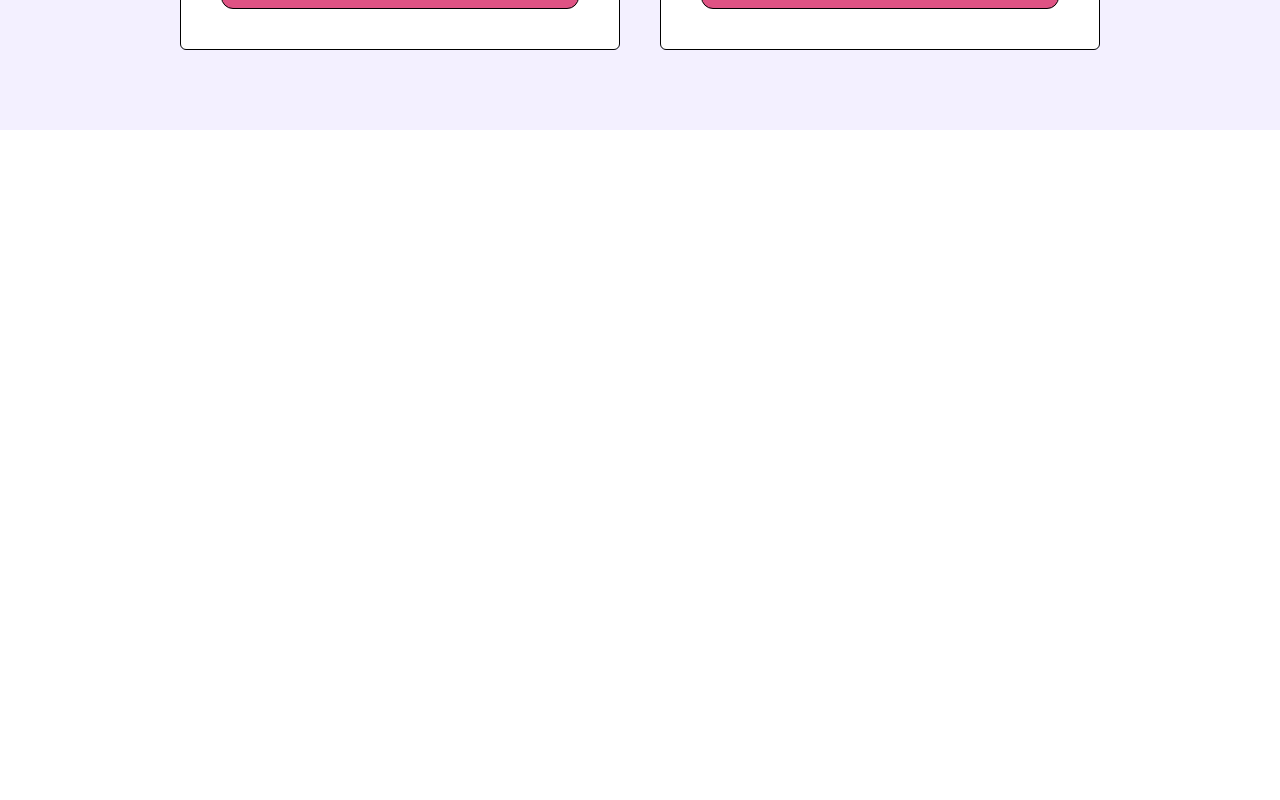
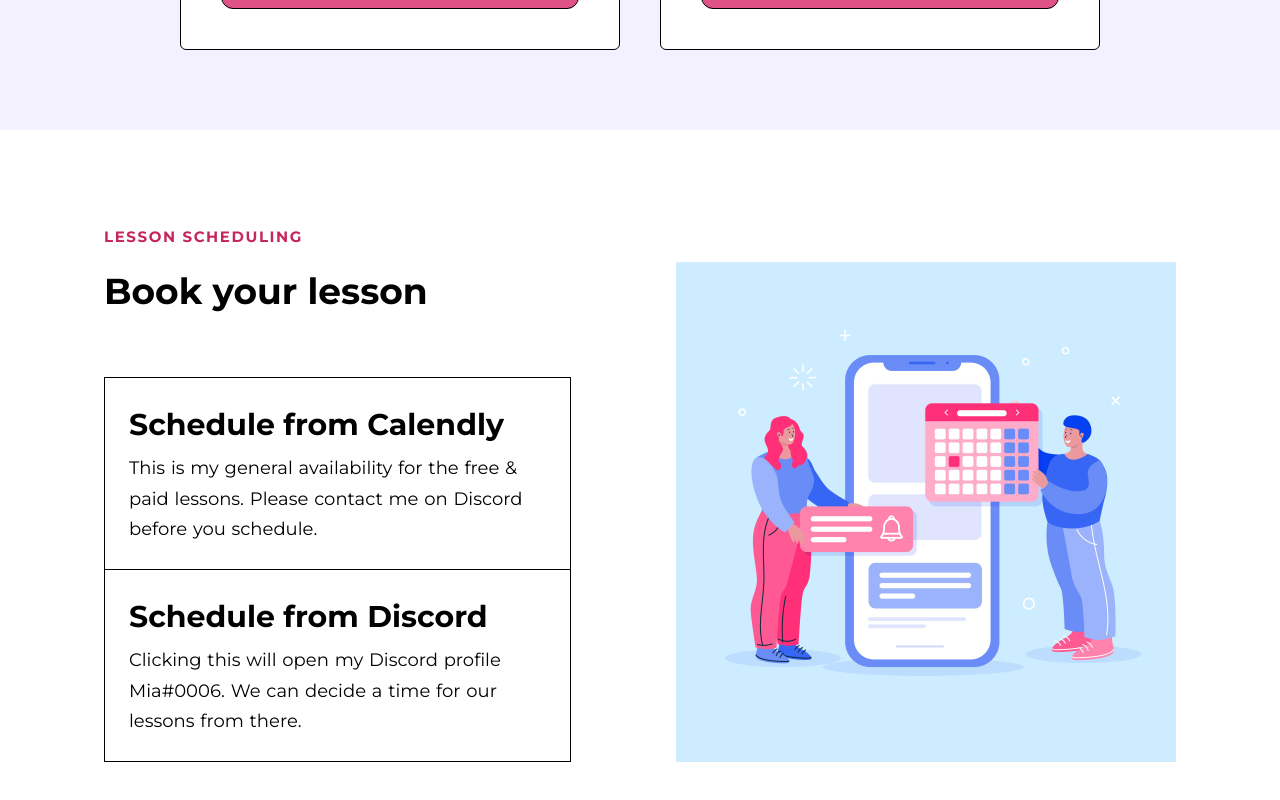
Before and after one commit to rajibul-dev/voccaria, a Next.js app in the folder nextjs/: page / in a window 1280 px wide. Shown: the part 4319-5119 px from the top of the page. Before the commit the page ends 4449 px from the top, so only its background shows below. Built offline with nearby package versions, Linux system fonts and the light colour scheme.

Commit message:
scheduling section done

```diff
--- a/nextjs/src/app/mia/mia.tsx
+++ b/nextjs/src/app/mia/mia.tsx
@@ -4,6 +4,7 @@ import Patreon from "./sections/patreon/patreon";
 import Objective from "./sections/objective/objective";
 import LessonOptions from "./sections/lesson-options/lessonOptions";
 import Pricing from "./sections/pricing/pricing";
+import Scheduling from "./sections/scheduling/scheduling";
 
 export default function Mia() {
   return (
@@ -14,6 +15,7 @@ export default function Mia() {
       <Objective />
       <LessonOptions />
       <Pricing />
+      <Scheduling />
     </main>
   );
 }
```
